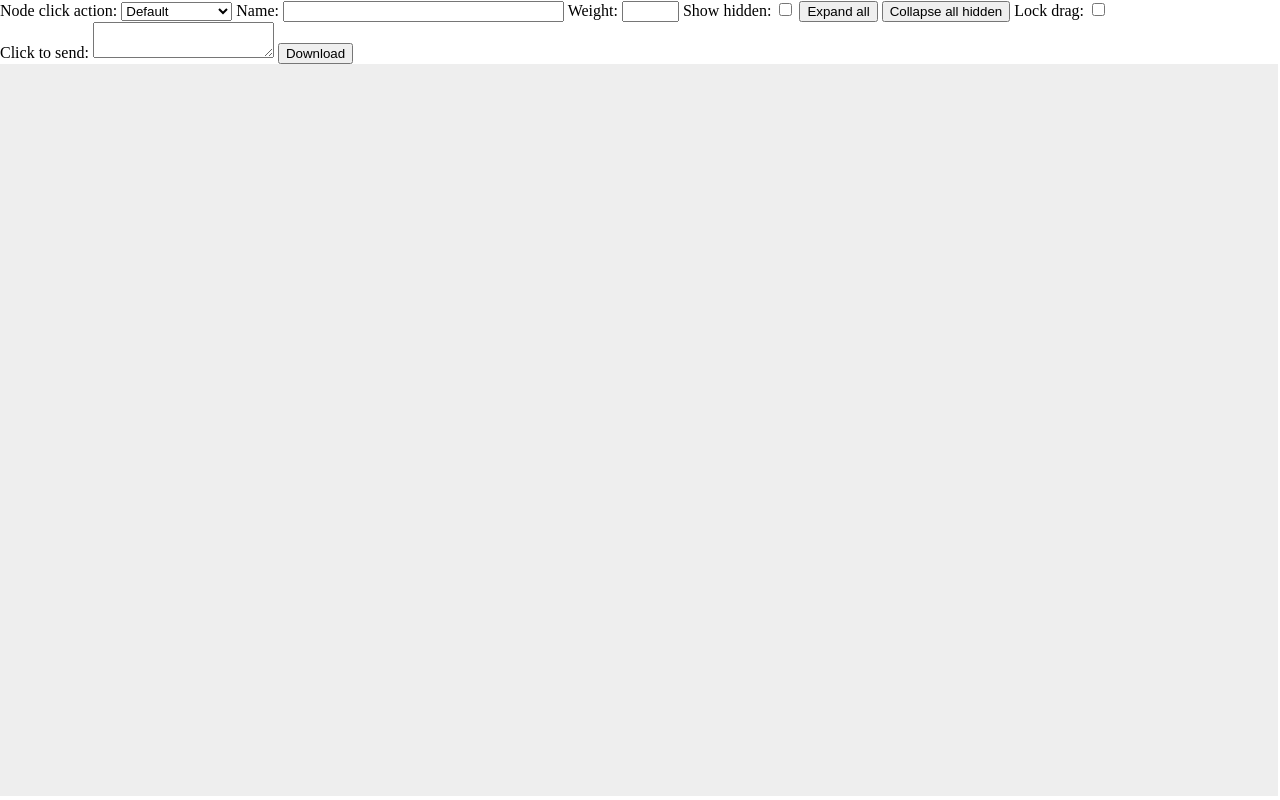
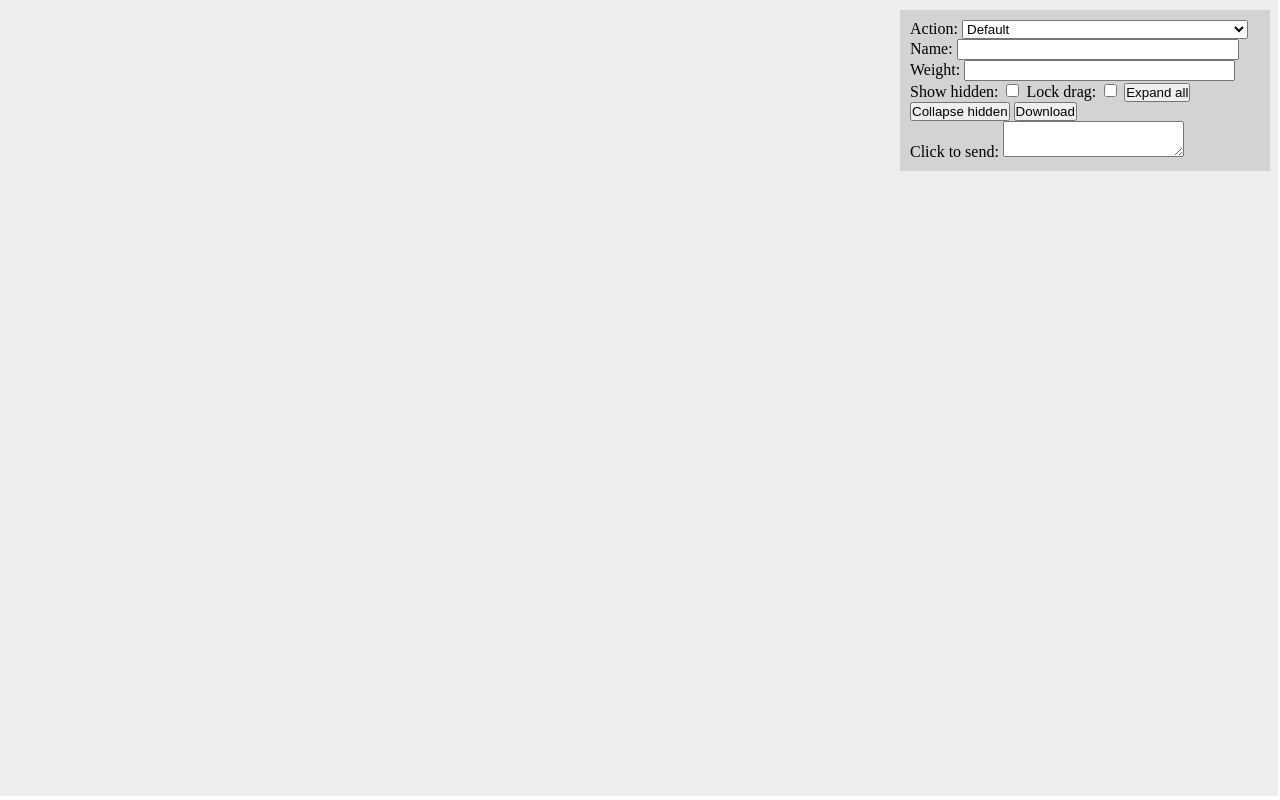
Before and after one commit to zhmylove/map, a plain HTML site: page index.html in a window 1280 px wide. Drawn offline with Linux system fonts and the light colour scheme; no server answers.

Commit message:
Change control div style

```diff
--- a/dndTree.js
+++ b/dndTree.js
@@ -110,7 +110,7 @@ treeJSON = d3.json(LOAD_URL, function(error, treeData) {
 
    // size of the diagram
    var viewerWidth = $(document).width() - 2;
-   var viewerHeight = $(document).height() - $('#ctrl_wrapper').height() - 4;
+   var viewerHeight = $(document).height() - 4;
 
    var tree = d3.layout.tree()
       .size([viewerHeight, viewerWidth]);
@@ -954,3 +954,12 @@ function down() {
    var value = $('#model').val();
    download("map.db", value);
 }
+
+function loaded() {
+   console.log(1);
+   $("#node_name").val('');
+   $("#node_weight").val('');
+   $("#model").val('');
+   $("#show_hidden").prop('checked', false);
+   $("#lock_drag").prop('checked', false);
+}
--- a/index.html
+++ b/index.html
@@ -8,9 +8,9 @@
       <script src="d3.v3.min.js"></script>
       <script src="dndTree.js" ></script>
    </head>
-   <body>
+   <body onLoad="javascript:loaded();">
       <div id='ctrl_wrapper'>
-         Node click action:
+         Action:
          <select id="action_selector">
             <option selected value="default">Default</option>
             <option value="add">Add</option>
@@ -20,22 +20,26 @@
             <option value="unhide">Unhide</option>
             <option value="change_weight">Change weight</option>
          </select>
+
          Name:
          <input id="node_name" type="text" size="32" value=""></input>
+
          Weight:
          <input id="node_weight" type="text" size="4" value=""></input>
          <textarea id="model" style="display:none;" onClick="javascript:save_model()"></textarea>
+
          Show hidden:
          <input id="show_hidden" type="checkbox" onChange="javascript:toggle_hidden();"></input>
-         <input type="button" value="Expand all" onClick="javascript:expand(real_root);"></input>
-         <input type="button" value="Collapse all hidden" onClick="javascript:collapse_all_hidden_update();"></input>
+
          Lock drag:
          <input id="lock_drag" type="checkbox" onChange="javascript:toggle_lock_drag();"></input>
+         <input type="button" class="button" value="Expand all" onClick="javascript:expand(real_root);"></input>
+         <input type="button" class="button" value="Collapse hidden" onClick="javascript:collapse_all_hidden_update();"></input>
+         <input type="button" class="button" value="Download" onClick="javascript:down();"></input>
 
          <br>
          Click to send:
          <textarea id="prepare" onClick="javascript:prepare_and_send();"></textarea>
-         <input type="button" value="Download" onClick="javascript:down();"></input>
       </div>
       <div id="tree-container"></div>
    </body>
--- a/style.css
+++ b/style.css
@@ -41,3 +41,29 @@ body {
    margin: 0;
    padding: 0;
 }
+
+#ctrl_wrapper {
+   width: 350px;
+   display: block;
+   position: fixed;
+   right: 10px;
+   top: 10px;
+   padding: 10px;
+   background-color: lightgrey;
+}
+
+#ctrl_wrapper #action_selector {
+   width: 286px;
+}
+
+#ctrl_wrapper #node_name {
+   width: 274px;
+}
+
+#ctrl_wrapper #node_weight {
+   width: 263px;
+}
+
+#ctrl_wrapper .button {
+   padding: 0;
+}
```
